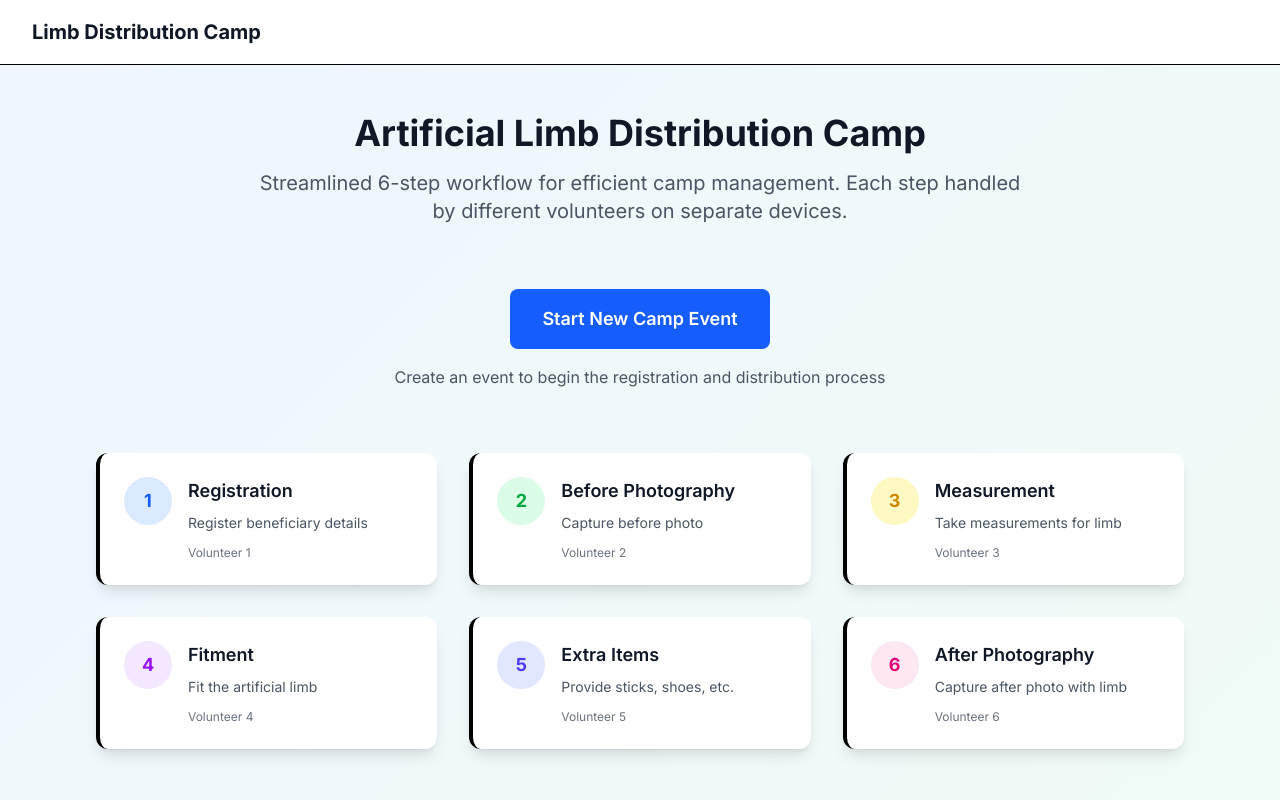
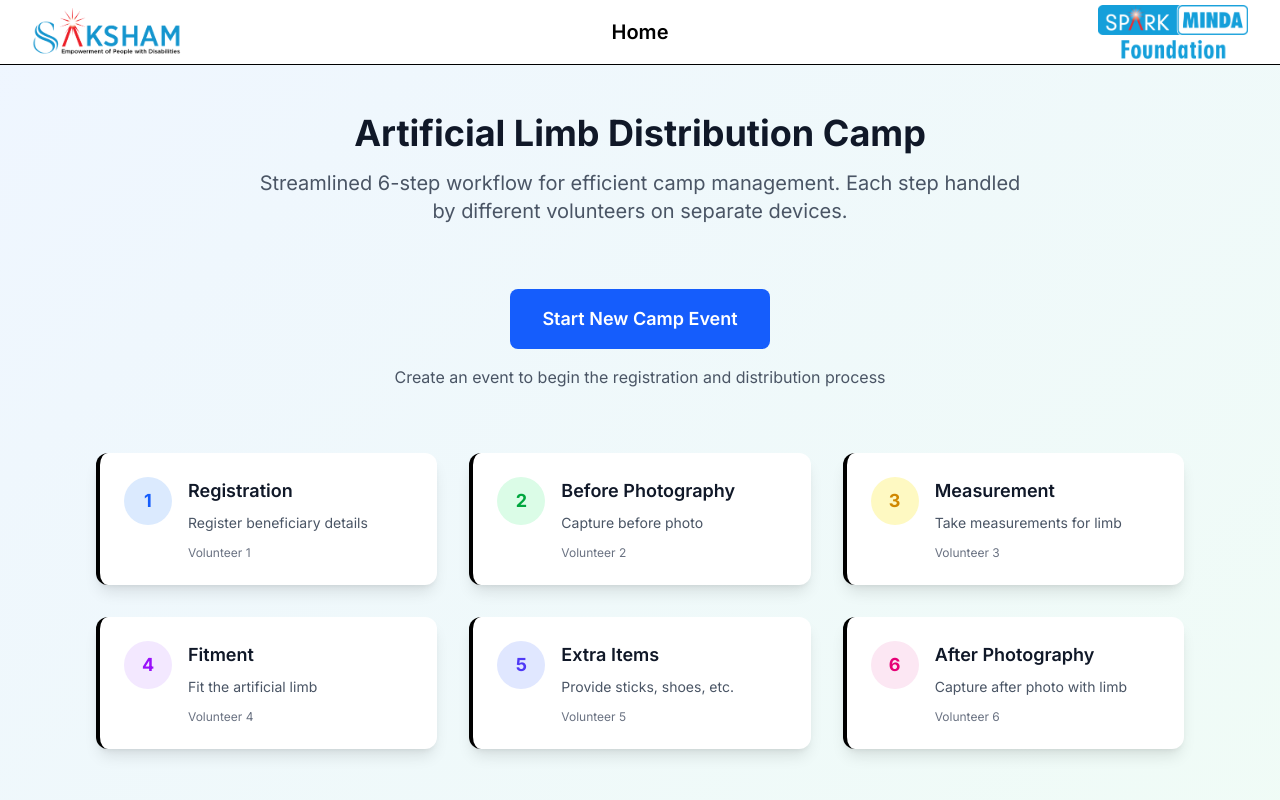
Before and after one commit to Lalitk52221/limb-distribution-app, a Next.js app: page / in a window 1280 px wide. Shown: the top 800 px of the page. Built offline with nearby package versions, Linux system fonts and the light colour scheme.

Commit message:
add home button on navbar and a move button on every steps

```diff
--- a/src/app/dashboard/after-photo/page.tsx
+++ b/src/app/dashboard/after-photo/page.tsx
@@ -4,6 +4,7 @@ import { useState, useEffect } from 'react'
 import Image from 'next/image'
 import { supabase } from '@/lib/supabase'
 import type { ExtraItem } from '@/types'
+import Link from 'next/link'
 
 interface Beneficiary {
   id: string
@@ -361,6 +362,11 @@ export default function AfterPhotoPage() {
             </p>
           </div>
         )}
+        <div className="flex justify-end mt-6">
+                <button className="bg-green-600 text-white px-8 py-3 rounded-lg hover:bg-green-700 focus:ring-2 focus:ring-green-500 focus:ring-offset-2 disabled:opacity-50 disabled:cursor-not-allowed font-medium w-1/3 ">
+                      <Link href="/dashboard/summary">Go to Camp Summary</Link>
+                    </button>
+                    </div>
       </div>
     </div>
   )
--- a/src/app/dashboard/before-photo/page.tsx
+++ b/src/app/dashboard/before-photo/page.tsx
@@ -2,6 +2,7 @@
 'use client'
 import { useState, useEffect } from 'react'
 import { supabase } from '@/lib/supabase'
+import Link from 'next/link'
 
 interface Beneficiary {
   id: string
@@ -157,17 +158,23 @@ export default function BeforePhotoPage() {
                         }
                       }}
                       disabled={uploading === beneficiary.id}
-                      className="text-sm text-gray-600"
+                      className="text-sm text-gray-600 cursor-pointer hover:text-gray-800 bg-gray-100 p-2 rounded border border-gray-300 focus:outline-none focus:ring-2 focus:ring-blue-500 focus:border-blue-500 w-full"
                     />
                     {uploading === beneficiary.id && (
                       <span className="text-sm text-gray-500 ml-2">Uploading...</span>
                     )}
                   </div>
+
                 </div>
               </div>
             ))}
           </div>
         )}
+        <div className="flex justify-end mt-6">
+        <button disabled={uploading !== null} className="bg-green-600 text-white px-8 py-3 rounded-lg hover:bg-green-700 focus:ring-2 focus:ring-green-500 focus:ring-offset-2 disabled:opacity-50 disabled:cursor-not-allowed font-medium w-1/3 ">
+              <Link href="/dashboard/measurement">Move to Measurement</Link>
+            </button>
+            </div>
       </div>
     </div>
   )
--- a/src/app/dashboard/extra-items/page.tsx
+++ b/src/app/dashboard/extra-items/page.tsx
@@ -2,6 +2,7 @@
 'use client'
 import { useState, useEffect } from 'react'
 import { supabase } from '@/lib/supabase'
+import Link from 'next/link'
 
 interface Beneficiary {
   id: string
@@ -382,6 +383,11 @@ export default function ExtraItemsPage() {
             <li>• Click &quot;Confirm Items&quot; to save and move to final photo step</li>
           </ul>
         </div>
+        <div className="flex justify-end mt-6">
+                        <button className="bg-green-600 text-white px-8 py-3 rounded-lg hover:bg-green-700 focus:ring-2 focus:ring-green-500 focus:ring-offset-2 disabled:opacity-50 disabled:cursor-not-allowed font-medium w-1/3 ">
+                              <Link href="/dashboard/after-photo">Move to After Photo</Link>
+                            </button>
+                            </div>
       </div>
     </div>
   )
--- a/src/app/dashboard/fitment/page.tsx
+++ b/src/app/dashboard/fitment/page.tsx
@@ -2,6 +2,7 @@
 'use client'
 import { useState, useEffect } from 'react'
 import { supabase } from '@/lib/supabase'
+import Link from 'next/link'
 
 interface Beneficiary {
   id: string
@@ -228,6 +229,11 @@ export default function FitmentPage() {
             </div>
           </div>
         </div>
+        <div className="flex justify-end mt-6">
+                        <button className="bg-green-600 text-white px-8 py-3 rounded-lg hover:bg-green-700 focus:ring-2 focus:ring-green-500 focus:ring-offset-2 disabled:opacity-50 disabled:cursor-not-allowed font-medium w-1/3 ">
+                              <Link href="/dashboard/extra-items">Move to Extra Items</Link>
+                            </button>
+                            </div>
       </div>
     </div>
   )
--- a/src/app/dashboard/measurement/page.tsx
+++ b/src/app/dashboard/measurement/page.tsx
@@ -2,6 +2,7 @@
 'use client'
 import { useState, useEffect } from 'react'
 import { supabase } from '@/lib/supabase'
+import Link from 'next/link'
 
 interface Beneficiary {
   id: string
@@ -217,6 +218,11 @@ export default function MeasurementPage() {
             </div>
           </div>
         </div>
+        <div className="flex justify-end mt-6">
+          <button className="bg-green-600 text-white px-8 py-3 rounded-lg hover:bg-green-700 focus:ring-2 focus:ring-green-500 focus:ring-offset-2 disabled:opacity-50 disabled:cursor-not-allowed font-medium w-1/3 ">
+            <Link href="/dashboard/fitment">Move to Fitment</Link>
+          </button>
+        </div>
       </div>
     </div>
   )
--- a/src/app/dashboard/registration/page.tsx
+++ b/src/app/dashboard/registration/page.tsx
@@ -4,6 +4,7 @@ import { useState, useEffect } from 'react'
 import { useForm } from 'react-hook-form'
 import { supabase } from '@/lib/supabase'
 import { useRouter } from 'next/navigation'
+import Link from 'next/link'
 
 interface RegistrationForm {
   name: string
@@ -240,13 +241,16 @@ export default function RegistrationPage() {
             {errors.type_of_aid && <p className="text-red-500 text-sm mt-1">{errors.type_of_aid.message}</p>}
           </div>
 
-          <div className="flex justify-end">
+          <div className="flex justify-end gap-3 w-full">
             <button
               type="submit"
               disabled={uploading}
-              className="bg-blue-600 text-white px-8 py-3 rounded-lg hover:bg-blue-700 focus:ring-2 focus:ring-blue-500 focus:ring-offset-2 disabled:opacity-50 disabled:cursor-not-allowed font-medium"
+              className="bg-blue-600 text-white px-8 py-3 rounded-lg hover:bg-blue-700 focus:ring-2 focus:ring-blue-500 focus:ring-offset-2 disabled:opacity-50 disabled:cursor-not-allowed font-medium w-full"
             >
-              {uploading ? 'Registering...' : 'Register & Move to Step 2'}
+              {uploading ? 'Registering...' : 'Register'}
+            </button>
+            <button className="bg-green-600 text-white px-8 py-3 rounded-lg hover:bg-green-700 focus:ring-2 focus:ring-green-500 focus:ring-offset-2 disabled:opacity-50 disabled:cursor-not-allowed font-medium w-1/3 ">
+              <Link href="/dashboard/before-photo">Next Step</Link>
             </button>
           </div>
         </form>
--- a/src/app/layout.tsx
+++ b/src/app/layout.tsx
@@ -1,6 +1,8 @@
 import type { Metadata } from 'next'
 import { Inter } from 'next/font/google'
 import './globals.css'
+import Image from 'next/image'
+import Link from 'next/link'
 
 const inter = Inter({ subsets: ['latin'] })
 
@@ -18,14 +20,19 @@ export default function RootLayout({
     <html lang="en">
       <body className={inter.className}>
         <div className="min-h-screen bg-gray-50">
-          <nav className="bg-white shadow-sm border-b">
+           {/* Navbar  */}
+      <nav className="bg-white shadow-sm border-b">
             <div className="max-w-7xl mx-auto px-4 sm:px-6 lg:px-8">
-              <div className="flex justify-between h-16">
-                <div className="flex items-center">
-                  <h1 className="text-xl font-bold text-gray-900">
-                    Limb Distribution Camp
-                  </h1>
+              <div className="flex justify-between items-center h-16">
+                <Link href="/" className="flex items-center">
+                  <Image src="/images/Saksham_logo.png" alt="Logo" width={150} height={150} className='object-contain  ' />
+                </Link>
+                <div>
+                  <Link href="/" className='text-xl font-semibold cursor-pointer text-black '> Home </Link>
                 </div>
+                <Link href="/">
+                <Image src="/images/SMF_logo.png" alt="Logo" width={150} height={150} className='object-contain' />
+                </Link>
               </div>
             </div>
           </nav>
--- a/src/app/page.tsx
+++ b/src/app/page.tsx
@@ -1,3 +1,4 @@
+"use client"
 import Link from 'next/link'
 
 const steps = [
@@ -12,6 +13,8 @@ const steps = [
 export default function Home() {
   return (
     <div className="min-h-screen bg-gradient-to-br from-blue-50 to-green-50">
+
+
       <div className="max-w-6xl mx-auto py-12 px-4 sm:px-6 lg:px-8">
         {/* Header */}
         <div className="text-center mb-16">
```
Also changed, not shown: public/images/SMF_Logo.png (added), public/images/Saksham_logo.png (added).
